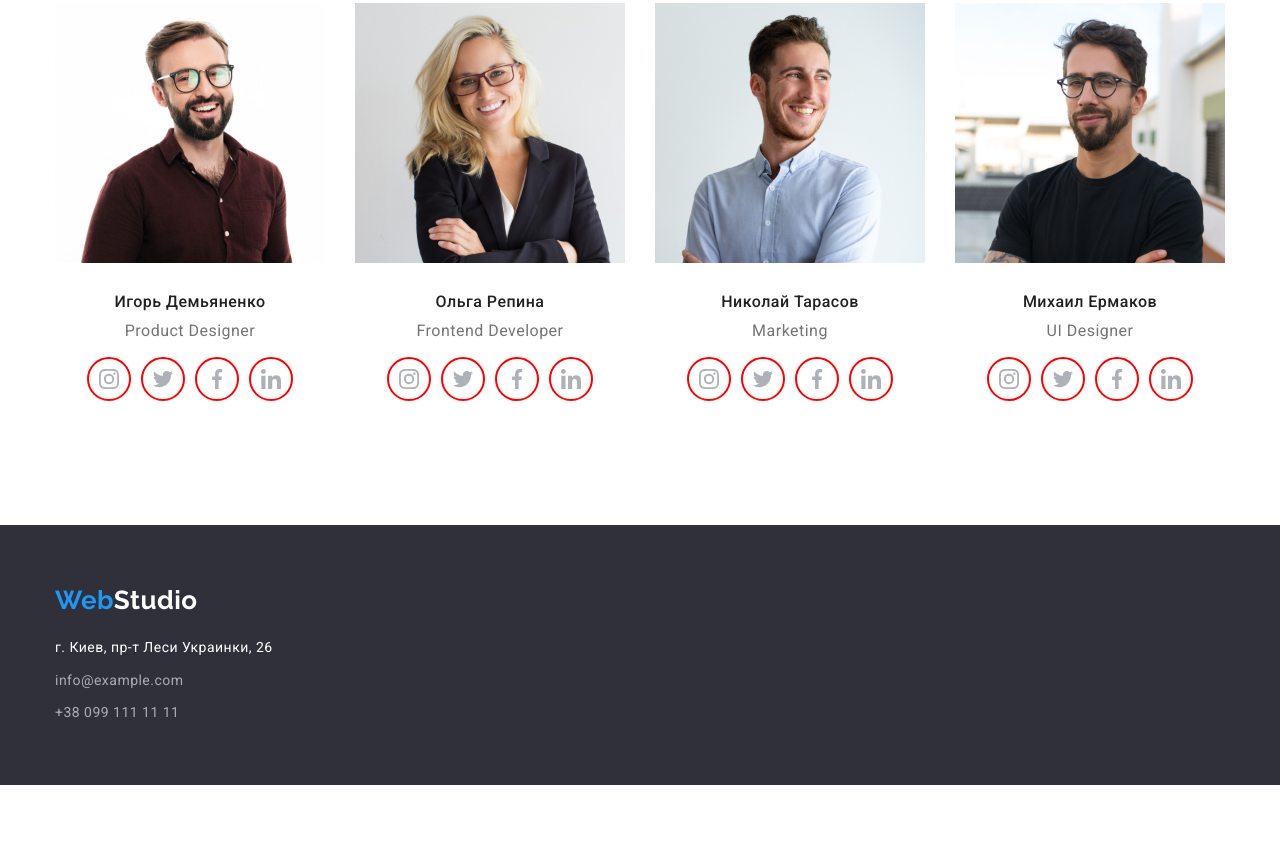
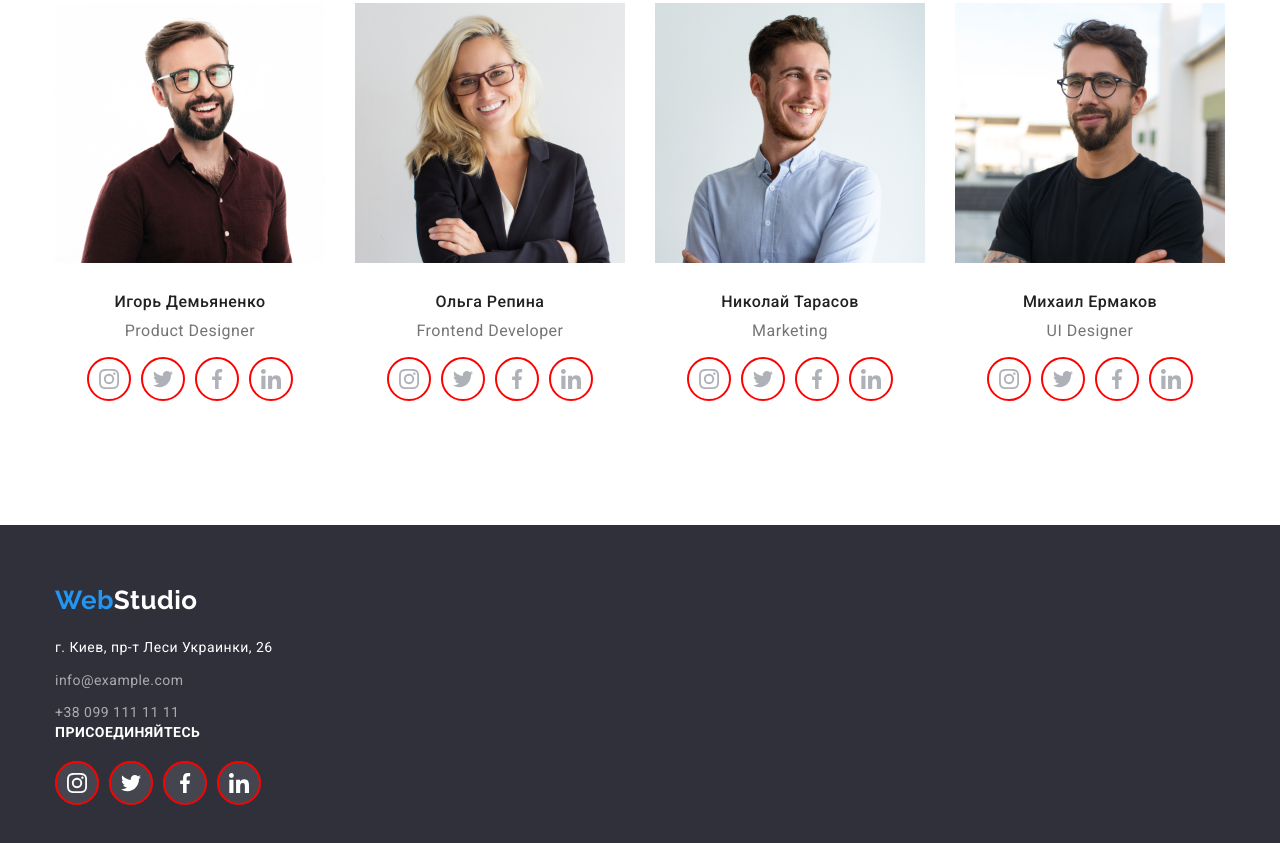
Before and after one commit to NataliS77/goit-markup-hw-04-, a plain HTML site: page index.html in a window 1280 px wide. Shown: the part 1633-2476 px from the top of the page. Before the commit the page ends 2418 px from the top, so only its background shows below. Drawn offline with nearby package versions, Linux system fonts and the light colour scheme.

Commit message:
добавление соц,кнопок

```diff
--- a/css/styles.css
+++ b/css/styles.css
@@ -464,6 +464,49 @@ span.footer-accent {
   font-size: 14px;
   line-height: 1.7;
 }
+.socials-footer{
+  display: inline-block;
+  margin: auto;
+
+}
+.list .socials-list{
+  display: flex;
+    align-items: center;
+    justify-content: center;
+    gap: 10px;
+}
+.footer-title{
+  width: 145px;
+margin-top: 0;
+  margin-bottom: 20px;
+
+   font-weight: 700;
+    font-size: 14px;
+    line-height: 1.14;
+      text-transform: uppercase;
+
+    color: #FFFFFF;
+}
+.footer-link{
+  display: flex;
+    align-items: center;
+    justify-content: center;
+    width: 44px;
+    height: 44px;
+    color:#FFFFFF;
+background-color: rgba(255, 255, 255, 0.1);
+    border-radius: 50%;
+    outline: 2px solid red;
+    outline-offset: -2px;
+}
+.footer-link:hover,
+.footer-link:focus{
+  color: #FFFFFF;
+  background-color: #2196f3;
+}
+.footer-icon{
+  fill: #FFFFFF;
+}
 
 
 /*portfolio*/
--- a/index.html
+++ b/index.html
@@ -307,9 +307,51 @@
         <li class="item contakt-tel">
           <a class="tel-footer link" href="tel:+380991111111">+38 099 111 11 11</a>
         </li>
-      </ul>
+        <div class="socials-footer">
+          <h3 class="footer-title">присоединяйтесь</h3>
+        <ul class="list socials-list">
+          <li class="footer-item"><a class="footer-link link" href="" target="_blank" rel="noopener noreferrer"
+              aria-label="Inspiration">
+              <svg class="footer-icon" width="20" height="20">
+                <use href="./images/icons.svg#instagram">
+
+                </use>
+              </svg>
+            </a>
+          </li>
+          <li class="footer-item"><a class="footer-link link" href="" target="_blank" rel="noopener noreferrer"
+              aria-label="twitter">
+              <svg class="footer-icon" width="20" height="20">
+                <use href="./images/icons.svg#twitter">
+
+                </use>
+              </svg>
+            </a>
+          </li>
+          <li class="footer-item"><a class="footer-link link" href="" target="_blank" rel="noopener noreferrer"
+              aria-label="facebook">
+              <svg class="footer-icon" width="20" height="20">
+                <use href="./images/icons.svg#facebook">
+
+                </use>
+              </svg>
+            </a>
+          </li>
+          <li class="footer-item"><a class="footer-link link" href="" target="_blank" rel="noopener noreferrer"
+              aria-label="linkedin">
+              <svg class="footer-icon" width="20" height="20">
+                <use href="./images/icons.svg#linkedin">
+
+                </use>
+              </svg>
+            </a>
+          </li>
+        </ul>
+        </div>
+        </ul>
+
     </div>
-  </footer>
+    </footer>
 </body>
 
 </html>
```
